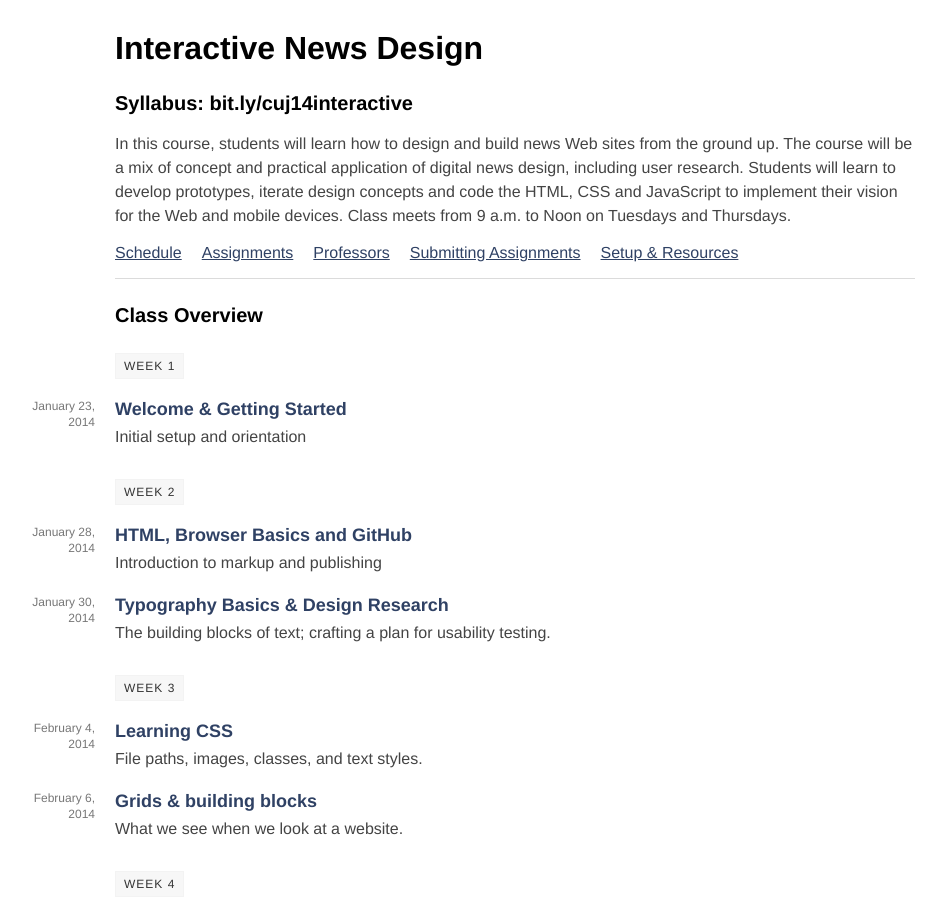
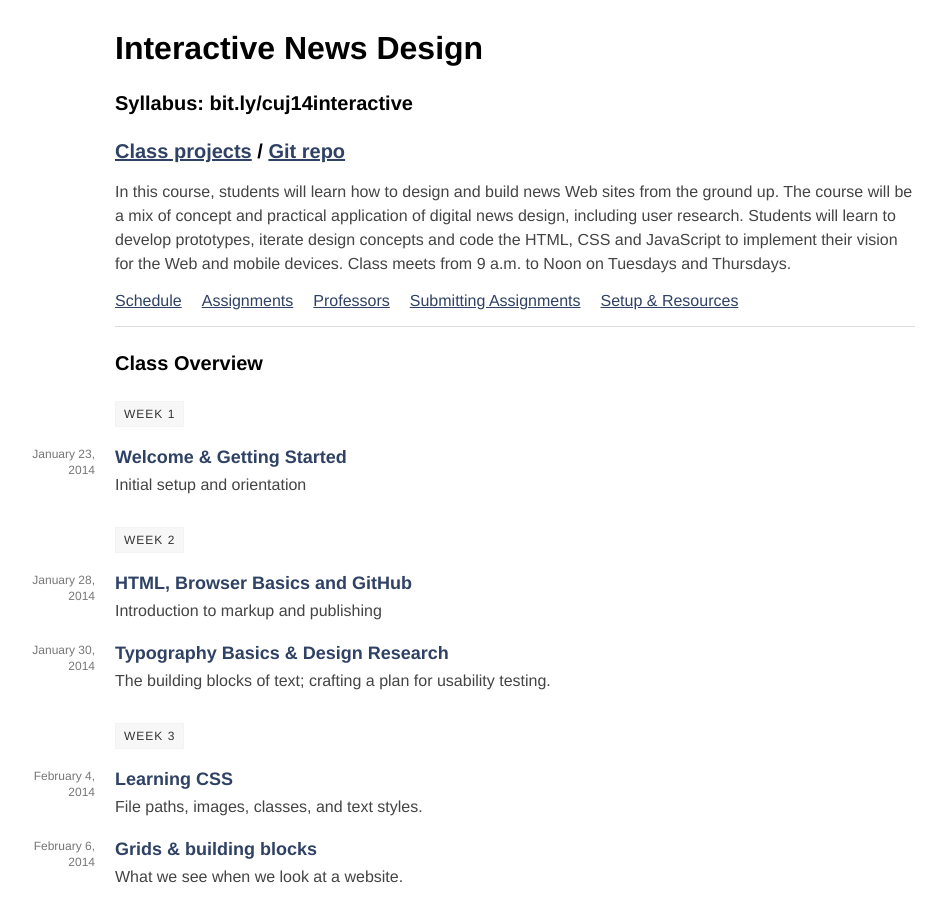
Before and after one commit to tysone/2014-columbia, a Jekyll site: the page built from index.html, in a window 1280 px wide and 900 px high. Shown: the whole window, without its empty margins (165-1108 px from the left). Built offline with Jekyll 4.4.1, drawn with Linux system fonts in a browser that asks for light colours.

Commit message:
add projects link

```diff
--- a/index.html
+++ b/index.html
@@ -6,6 +6,8 @@ title: Interactive Design - Spring 2014
 <h1>Interactive News Design</h1>
 
 <h2>Syllabus: bit.ly/cuj14interactive</h2>
+
+<h2><a href="http://tysone.github.io/2014-columbia-projects/">Class projects</a> / <a href="https://github.com/tysone/2014-columbia-projects">Git repo</a></h2>
 
 <p>In this course, students will learn how to design and build news Web sites from the ground up. The course will be a mix of concept and practical application of digital news design, including user research. Students will learn to develop prototypes, iterate design concepts and code the HTML, CSS and JavaScript to implement their vision for the Web and mobile devices. Class meets from 9 a.m. to Noon on Tuesdays and Thursdays.</p>
 
```
